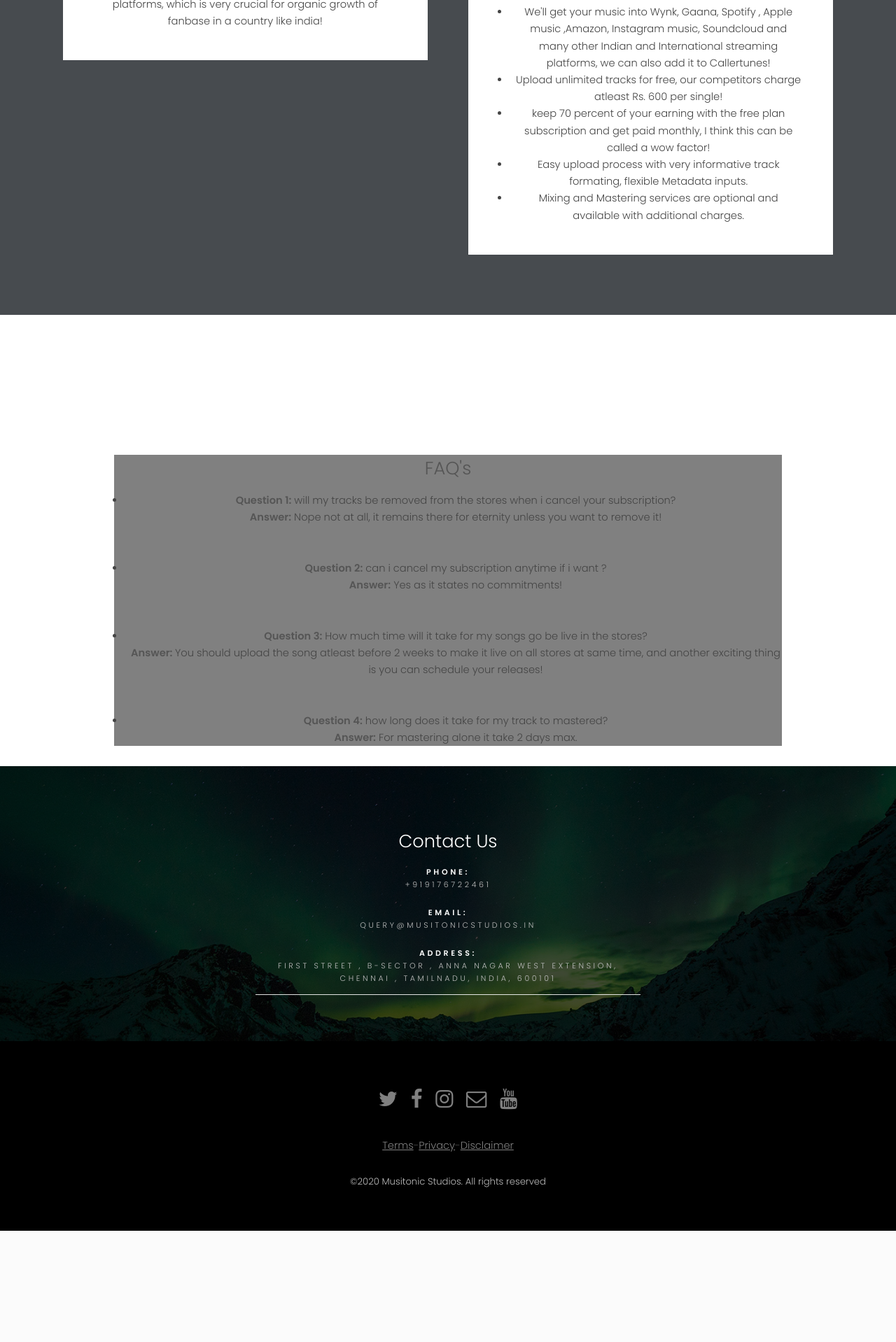
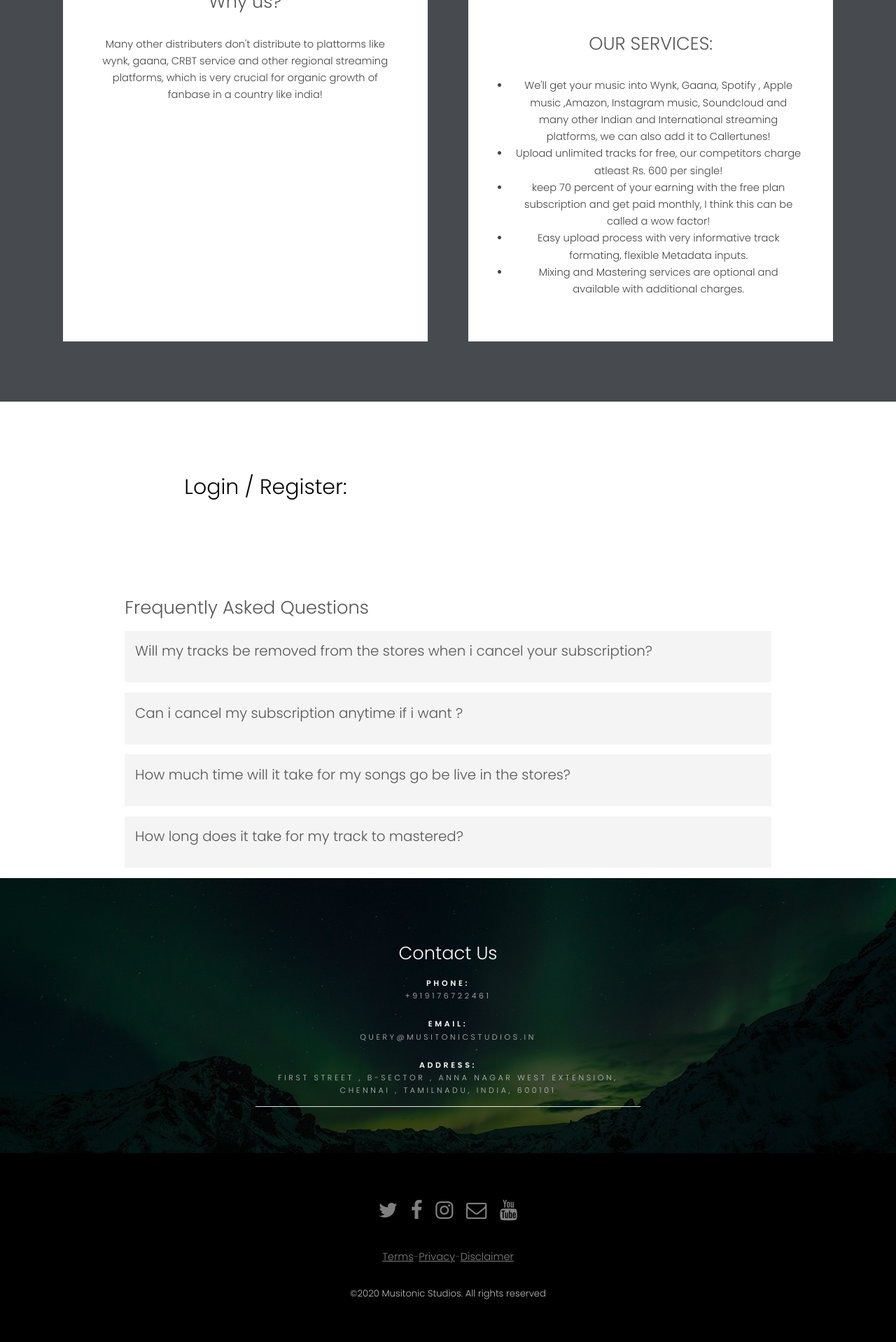
Before and after one commit to noobmasterbala/musitonic, a PHP site: page /index.php in a window 1280 px wide. Shown: the part 2065-3983 px from the top of the page at 70% size. Before the commit the page ends 3824 px from the top, so only its background shows below. Run offline with PHP 8.4, Linux system fonts and the light colour scheme; the visitor is signed in with stand-in values (Sample User, id 1).

Commit message:
aethetic changes

```diff
--- a/assets/css/main.css
+++ b/assets/css/main.css
@@ -4219,7 +4219,8 @@
 			-webkit-transform: scale(1.06);
 			-ms-transform: scale(1.06);
 			-o-transform: scale(1.06);
-			transform: scale(1.06);
+            transform: scale(1.06);
+            cursor: pointer;
 		}
 
 		.pricing-title {
--- a/index.php
+++ b/index.php
@@ -4,6 +4,7 @@
 <!DOCTYPE HTML>
 <html lang="en">
 	<head>
+        <link rel="stylesheet" href="https://stackpath.bootstrapcdn.com/bootstrap/4.5.2/css/bootstrap.min.css" integrity="sha384-JcKb8q3iqJ61gNV9KGb8thSsNjpSL0n8PARn9HuZOnIxN0hoP+VmmDGMN5t9UJ0Z" crossorigin="anonymous">
 		<link rel="shortcut icon" type="image/png" href="images/favicon.ico">
 		<title>Musitonic Studios</title>
 		<meta charset="utf-8" />
@@ -121,7 +122,7 @@
 					<div class="grid-style">
 
 						<div>
-							<div class="box" id="services">
+							<div class="box" id="services" style="height: 100vh;">
 								<div class="image fit">
 									<img src="images/pic03.jpg" alt="" />
 								</div>
@@ -137,7 +138,7 @@
 						</div>
 
 						<div>
-							<div class="box">
+							<div class="box" style="height: 100vh;">
 								<div class="image fit">
 									<img src="images/pic02.png" alt="" />
 								</div>
@@ -169,7 +170,7 @@
 					<div class="grid-style">
 
 						<div>
-							<div class="box" id="services">
+							<div class="box" id="services" style="height: 110vh;">
 								<div class="image fit">
 									<img src="images/pic03.png" alt="" />
 								</div>
@@ -186,7 +187,7 @@
 						</div>
 
 						<div>
-							<div class="box">
+							<div class="box" style="height: 110vh;">
 								<div class="image fit">
 									<img src="images/pic02.jpg" alt="" />
 								</div>
@@ -225,6 +226,7 @@
 			</section> -->
 			<section>
 			<div class="container align-center" style="padding: 100px 100px;">
+            <h1 style="color:black !important;text-align:left !important;font-size:30px;">Login / Register:</h1>
 			<?php
                 if(!isset($_SESSION['userid'])){
 
@@ -251,38 +253,88 @@
                 echo ' <form id="login_form" action="assets/includes/login.inc.php" method="post">
 					<input type="email" name="mailuid" id="email" placeholder="Email" required><br><br>
 					<input type="password" name="pwd" id="password" placeholder="Password" required><br><br>
-					<button type="submit" name="login-submit" class="button">Login</button>
-                    <br><a href="assets/php/register.php" class="button">Register</a>
+                    <button type="submit" name="login-submit" class="button">Login</button>
+                    <a href="assets/php/register.php" class="button">Register</a>
+                    <br><a style="margin-top:5px;" href="assets/includes/forgot.php" class="button">Forgot Password</a>
                     </form>';
                 }
                 ?>
 				</div>
 				</section>
-				<section >
-				<div class="container faq">
-				<h2 class="align-center">FAQ's</h2>
-				<ul class="align-center"><li><strong>Question 1:</strong>
-						will my tracks be removed from the stores when i cancel your subscription?
-						<br>
-						<strong>Answer:</strong> Nope not at all, it remains there for eternity unless you want to remove it!</li>
-						<br><br>
-						<li><strong>Question 2:</strong>
-						can i cancel my subscription anytime if i want ?
-						<br>
-						<strong>Answer:</strong> Yes as it states no commitments!</li>
-						<br><br>
-						<li><strong>Question 3:</strong>
-						How much time will it take for my songs go be live in the stores?
-						<br>
-						<strong>Answer: </strong>You should upload the song atleast before 2 weeks to make it live on all stores at same time, and another exciting thing is you can schedule your releases!</li>
-						<br><br>
-						<li><strong>Question 4:</strong>
-						how long does it take for my track to mastered?
-						<br>
-						<strong>Answer:</strong> For mastering alone it take 2 days max.</li></p>
-				</ul>
-				</div>
-				</section>
+                <style>
+                    .accordion-section .panel-default > .panel-heading {
+                        border: 0;
+                        background: #f4f4f4;
+                        padding: 0;
+                    }
+                </style>
+                <section class="accordion-section clearfix mt-3" aria-label="Question Accordions">
+                    <div class="container">
+                        <h2>Frequently Asked Questions </h2>
+                        <div class="panel-group" id="accordion" role="tablist" aria-multiselectable="true">
+                            <div class="panel panel-default">
+                            <div class="panel-heading p-3 mb-3" role="tab" id="heading0">
+                                <h3 class="panel-title">
+                                <a class="collapsed" role="button" title="" data-toggle="collapse" data-parent="#accordion" href="#collapse0" aria-expanded="true" aria-controls="collapse0">
+                                    Will my tracks be removed from the stores when i cancel your subscription?
+                                </a>
+                                </h3>
+                            </div>
+                            <div id="collapse0" class="panel-collapse collapse" role="tabpanel" aria-labelledby="heading0">
+                                <div class="panel-body px-3 mb-4">
+                                <p>Nope not at all, it remains there for eternity unless you want to remove it!</p>
+                                </div>
+                            </div>
+                            </div>
+
+                            <div class="panel panel-default">
+                            <div class="panel-heading p-3 mb-3" role="tab" id="heading1">
+                                <h3 class="panel-title">
+                                <a class="collapsed" role="button" title="" data-toggle="collapse" data-parent="#accordion" href="#collapse1" aria-expanded="true" aria-controls="collapse1">
+                                    Can i cancel my subscription anytime if i want ?
+                                </a>
+                                </h3>
+                            </div>
+                            <div id="collapse1" class="panel-collapse collapse" role="tabpanel" aria-labelledby="heading1">
+                                <div class="panel-body px-3 mb-4">
+                                <p>Yes as it states no commitments!</p>
+                                </div>
+                            </div>
+                            </div>
+
+                            <div class="panel panel-default">
+                            <div class="panel-heading p-3 mb-3" role="tab" id="heading2">
+                                <h3 class="panel-title">
+                                <a class="collapsed" role="button" title="" data-toggle="collapse" data-parent="#accordion" href="#collapse2" aria-expanded="true" aria-controls="collapse2">
+                                    How much time will it take for my songs go be live in the stores?
+                                </a>
+                                </h3>
+                            </div>
+                            <div id="collapse2" class="panel-collapse collapse" role="tabpanel" aria-labelledby="heading2">
+                                <div class="panel-body px-3 mb-4">
+                                <p>You should upload the song atleast before 2 weeks to make it live on all stores at same time, and another exciting thing is you can schedule your releases!</p>
+                                </div>
+                            </div>
+                            </div>
+
+                            <div class="panel panel-default">
+                            <div class="panel-heading p-3 mb-3" role="tab" id="heading3">
+                                <h3 class="panel-title">
+                                <a class="collapsed" role="button" title="" data-toggle="collapse" data-parent="#accordion" href="#collapse3" aria-expanded="true" aria-controls="collapse3">
+                                    How long does it take for my track to mastered?
+                                </a>
+                                </h3>
+                            </div>
+                            <div id="collapse3" class="panel-collapse collapse" role="tabpanel" aria-labelledby="heading3">
+                                <div class="panel-body px-3 mb-4">
+                                <p>For mastering alone it take 2 days max.</p>
+                                </div>
+                            </div>
+                            </div>
+                    </div>
+
+                </div>
+            </section>
 			<section id="One" class="wrapper style3">
 				<div class="inner">
 					<header class="align-center">
@@ -325,6 +377,7 @@
 
 		<!-- Scripts -->
 			<script src="assets/js/jquery.min.js"></script>
+            <script src="https://stackpath.bootstrapcdn.com/bootstrap/4.5.2/js/bootstrap.min.js" integrity="sha384-B4gt1jrGC7Jh4AgTPSdUtOBvfO8shuf57BaghqFfPlYxofvL8/KUEfYiJOMMV+rV" crossorigin="anonymous"></script>
 			<script src="assets/js/jquery.scrollex.min.js"></script>
 			<script src="assets/js/skel.min.js"></script>
 			<script src="assets/js/util.js"></script>
```
Also changed, not shown: Package.php (+12 -12 lines).
